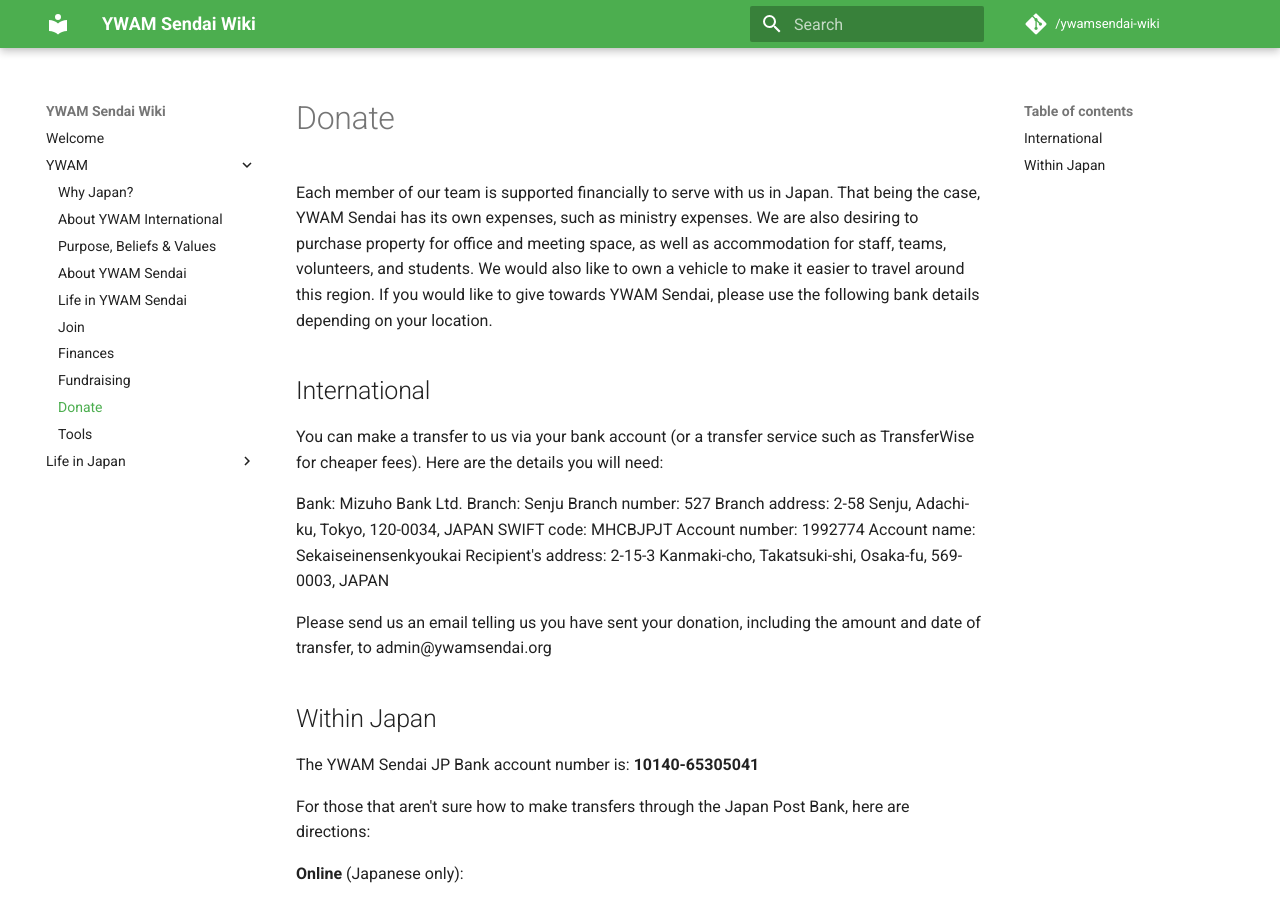
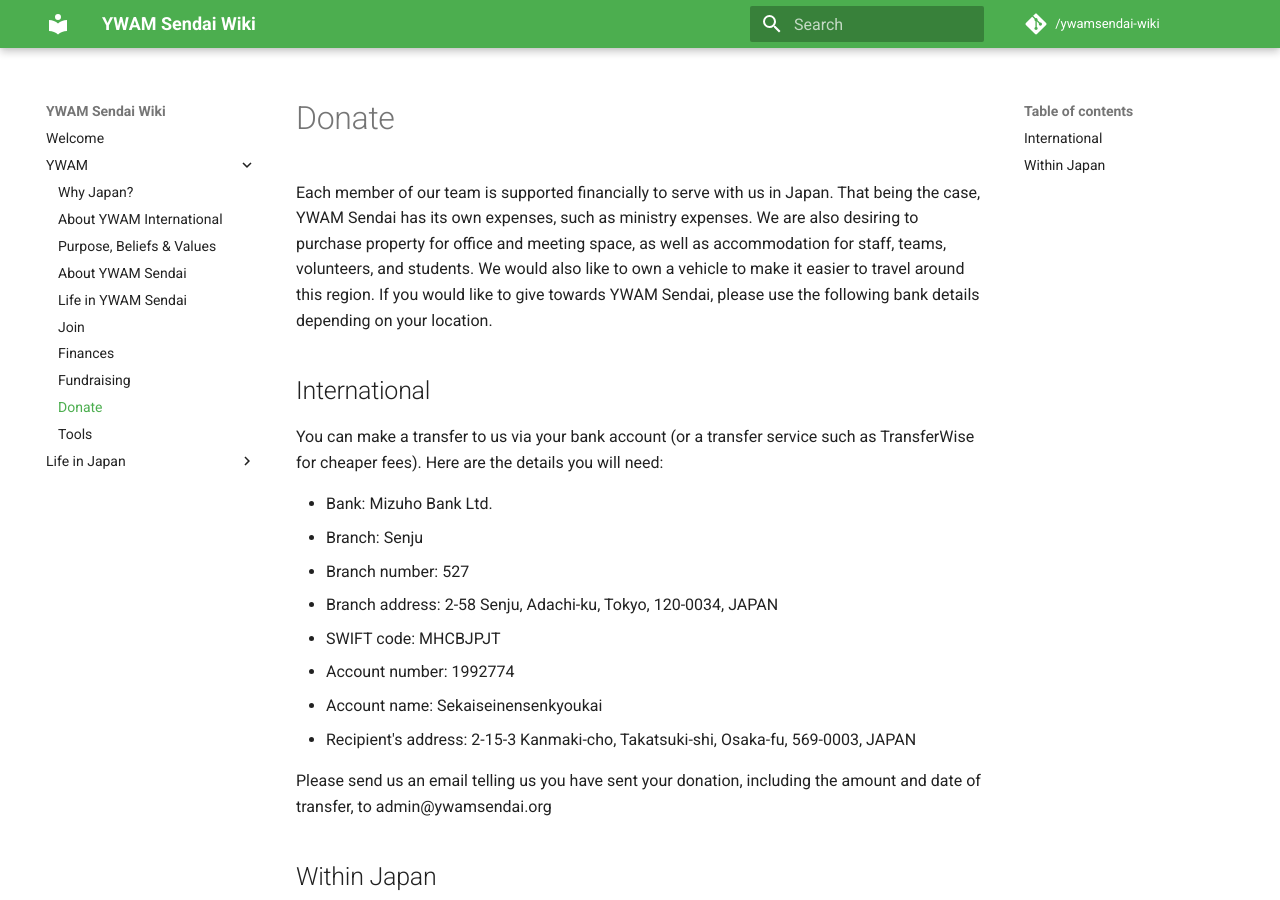
Before and after one commit to ywamsendai/ywamsendai-wiki, an MkDocs documentation site: the page built from docs/ywam/donate.md, in a window 1280 px wide and 900 px high. Built offline with MkDocs 1.6.1 and Material for MkDocs 9.7.7, drawn with Linux system fonts in a browser that asks for light colours; comment, search, counter and statistics services are not loaded; some of the changed lines change nothing that is shown.

Commit message:
Updated formatting

```diff
--- a/docs/ywam/donate.md
+++ b/docs/ywam/donate.md
@@ -6,14 +6,14 @@
 
 You can make a transfer to us via your bank account (or a transfer service such as TransferWise for cheaper fees). Here are the details you will need:
 
-Bank: Mizuho Bank Ltd.
-Branch: Senju
-Branch number: 527
-Branch address: 2-58 Senju, Adachi-ku, Tokyo, 120-0034, JAPAN
-SWIFT code: MHCBJPJT
-Account number: 1992774
-Account name: Sekaiseinensenkyoukai
-Recipient's address: 2-15-3 Kanmaki-cho, Takatsuki-shi, Osaka-fu, 569-0003, JAPAN
+* Bank: Mizuho Bank Ltd.
+* Branch: Senju
+* Branch number: 527
+* Branch address: 2-58 Senju, Adachi-ku, Tokyo, 120-0034, JAPAN
+* SWIFT code: MHCBJPJT
+* Account number: 1992774
+* Account name: Sekaiseinensenkyoukai
+* Recipient's address: 2-15-3 Kanmaki-cho, Takatsuki-shi, Osaka-fu, 569-0003, JAPAN
 
 Please send us an email telling us you have sent your donation, including the amount and date of transfer, to admin@ywamsendai.org
 
```
